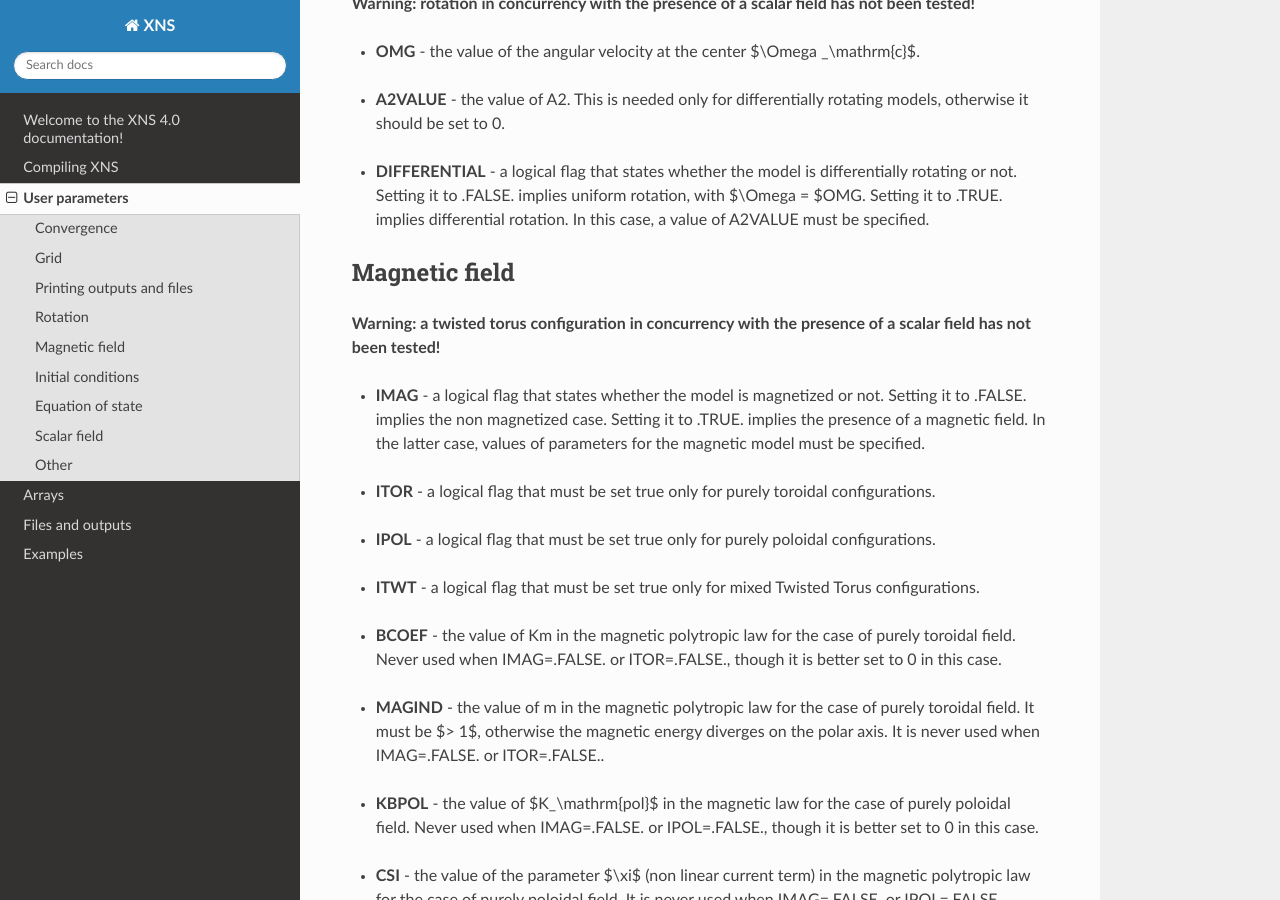
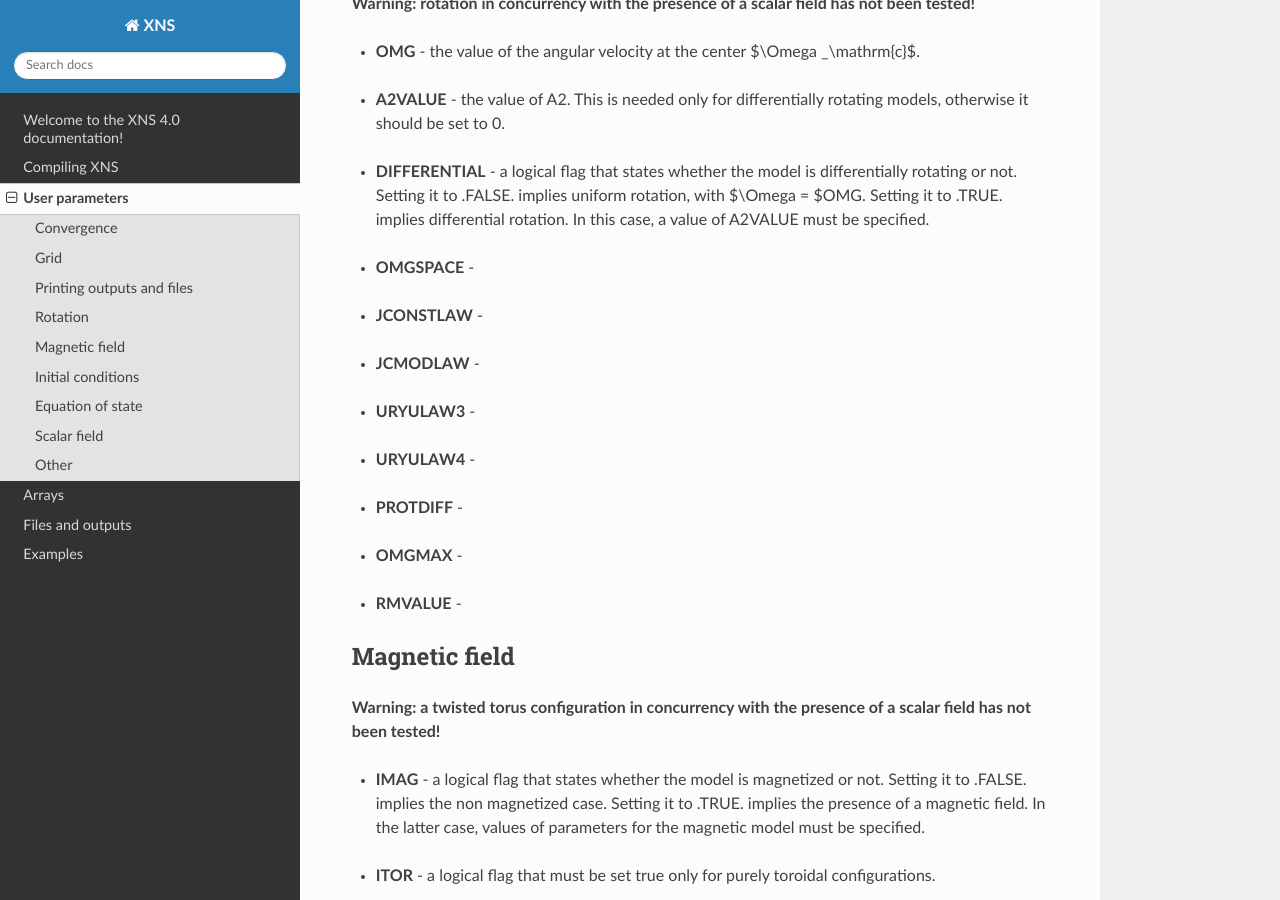
Before and after one commit to niccolo-bucciantini/XNS4.0, a Sphinx documentation site: the page built from documentation/source/user_params.md, in a window 1280 px wide and 900 px high, scrolled down 3896 px. Built offline with Sphinx 7.4.7 and the Read the Docs theme 2.0.0, drawn with Linux system fonts in a browser that asks for light colours.

Commit message:
Removed unused parameters/arrays. Updated guide with rotation subrout.

```diff
--- a/documentation/source/user_params.md
+++ b/documentation/source/user_params.md
@@ -134,6 +134,22 @@ be set to 0.
 - **DIFFERENTIAL** - a logical flag that states whether the model is differentially rotating or not. Setting it
 to .FALSE. implies uniform rotation, with $\Omega = $OMG. Setting it to .TRUE. implies differential rotation.
 In this case, a value of A2VALUE must be specified.
+<br><br>
+- **OMGSPACE** -
+<br><br>
+- **JCONSTLAW** -
+<br><br>
+- **JCMODLAW** -
+<br><br>
+- **URYULAW3** -
+<br><br>
+- **URYULAW4** -
+<br><br>
+- **PROTDIFF** -
+<br><br>
+- **OMGMAX** -
+<br><br>
+- **RMVALUE** -
 
 ## Magnetic field
 
```
Also changed, not shown: documentation/source/files_outputs.md (+11 -3 lines), 1 other file.
